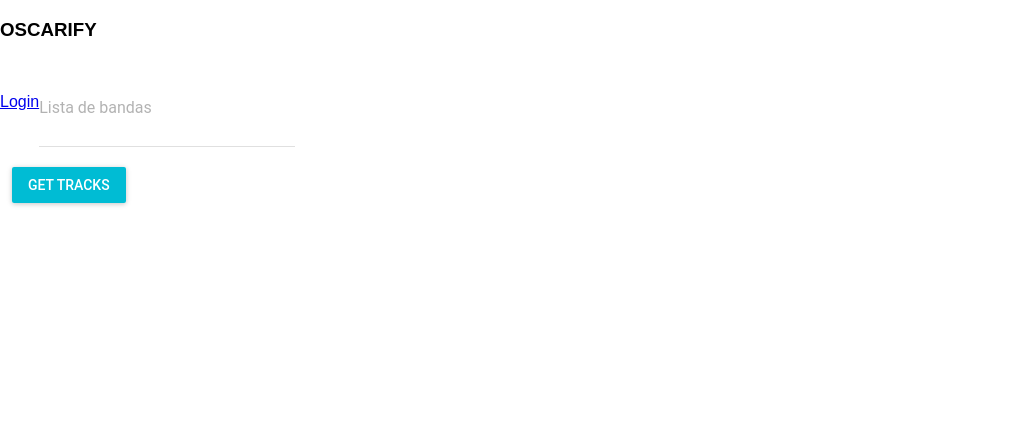
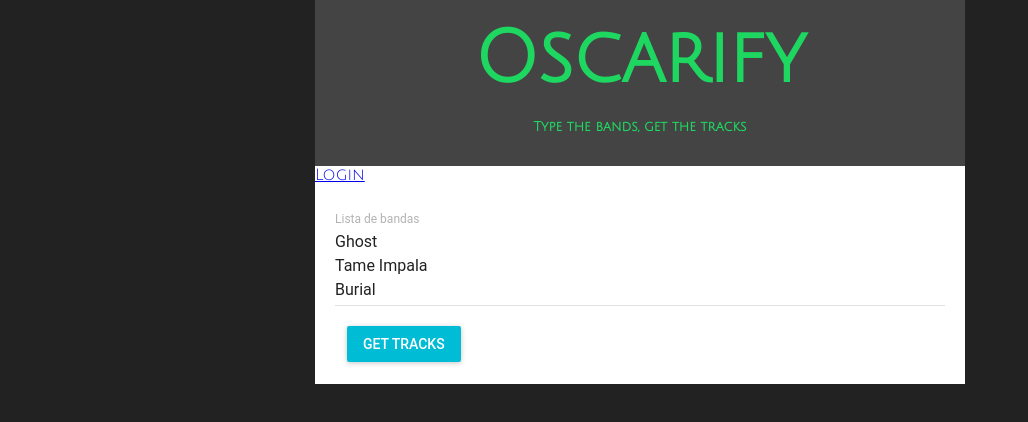
Before and after one commit to diogomcgoncalves/oscarify, a React app: page / in a window 1280 px wide. Shown: the top 422 px of the page, without its empty margins (0-1028 px from the left). Built offline with nearby package versions, Linux system fonts and the light colour scheme.

Commit message:
Displays top track from every artist listed. Added some CSS.

```diff
--- a/src/Components/App.js
+++ b/src/Components/App.js
@@ -11,7 +11,7 @@ class App extends Component {
   constructor(){
     super();
     this.state = {
-      bandList: '',
+      bandList: 'Ghost\nTame Impala\nBurial',
       accessToken: this.getHashValue('access_token'),
       artists: {},
       tracks: []
@@ -110,26 +110,32 @@ class App extends Component {
 
     return (
       <div className="App">
-        <h3>OSCARIFY</h3>
+        <div className="header">
+          <h1>Oscarify</h1>
+          <h5>Type the bands, get the tracks</h5>
+        </div>
         { (accessToken == null ) ? <a href={spotifyLoginUrl}>Login</a> : null }
+        <div className="input-bands">
           <TextField
             id="band-list"
             value={bandList}
             onChange={(e) => { this.setState({bandList: e.target.value})} }
             hintText="Uma por parágrafo"
+            fullWidth={true}
             floatingLabelText="Lista de bandas"
             multiLine={true}
             rows={2}
-        /><br />
+          />
           <RaisedButton
             label="Get Tracks"
             primary={true}
             onClick={this.fetchArtistsTracks}
             style={{margin: '12px'}}
           />
-        <div className="artist-list">
+        </div>
+        {/*<div className="artist-list">
           {(Object.keys(artists).length > 0) ? <ListArtists artists={artists} /> : null }
-        </div>
+        </div>*/}
         <div className="track-list">
           { ( tracks.length > 0 ) ? <ListTrackPlayers tracks={tracks} /> : null }
         </div>
--- a/src/Components/ListTrackPlayers.js
+++ b/src/Components/ListTrackPlayers.js
@@ -2,15 +2,14 @@ import React, { Component } from 'react';
 
 const SongFrame = (trackId, name = 'song') => {
     return (
-    <div>
     <iframe
     src={ encodeURI('https://open.spotify.com/embed?uri=spotify:track:'+trackId.trackId) }
+    className="spotify-player-frame"
     width="300"
     height="80"
     frameBorder="0"
     allowTransparency="true">
     </iframe>
-    </div>
     );
 };
 export default class ListTrackPlayers extends Component {
@@ -28,16 +27,14 @@ export default class ListTrackPlayers extends Component {
         console.log('====================================');
         console.log(tracks);
         console.log('====================================');
-        tracks[0].forEach( (t, i) => {
-            console.log('====================================');
-            console.log(t.id);
-            console.log('====================================');
+        tracks.forEach( (t, i) => {
             playerList.push(
-                <SongFrame key={i} trackId={t.id} />
+                <SongFrame key={i} trackId={t[0].id} />
             );
         });
         return(
-            <div>
+            <div className="spotify-player-list">
+                <h3>Songs:</h3>
                 {playerList}
             </div>
         );
--- a/src/Styles/App.css
+++ b/src/Styles/App.css
@@ -1,3 +1,46 @@
+@import url('https://fonts.googleapis.com/css?family=Julius+Sans+One');
+
+html{
+  background-color: #222222;
+}
+body{
+  font-family: 'Julius Sans One', sans-serif;
+  background-color: #ffffff;
+  max-width: 650px;
+  height: auto;
+  margin: auto;
+}
+.input-bands{
+  padding: 10px 20px;
+}
+.header{
+  padding: 10px 20px;
+  text-align: center;
+  background-color: #444444;
+  color: #1ED760;
+}
+.header h1{
+  font-weight: 900;
+  font-size: 72px;
+  margin: 10px 0;
+}
+.spotify-player-list{
+  padding: 20px 20px;
+  background-color: black;
+}
+.spotify-player-list h3{
+  color: white;
+
+}
 #band-list{
-  height: 600px;
+  width: 80%;
+  margin: auto;
 }
+.spotify-player-frame{
+  width: 46%;
+  min-width: 30%;
+  margin: 1% 2%;
+}
+.track-list{
+  transition: all 300ms ease-in-out;
+}
```
Lines whose indentation alone changed are shown as unchanged.
